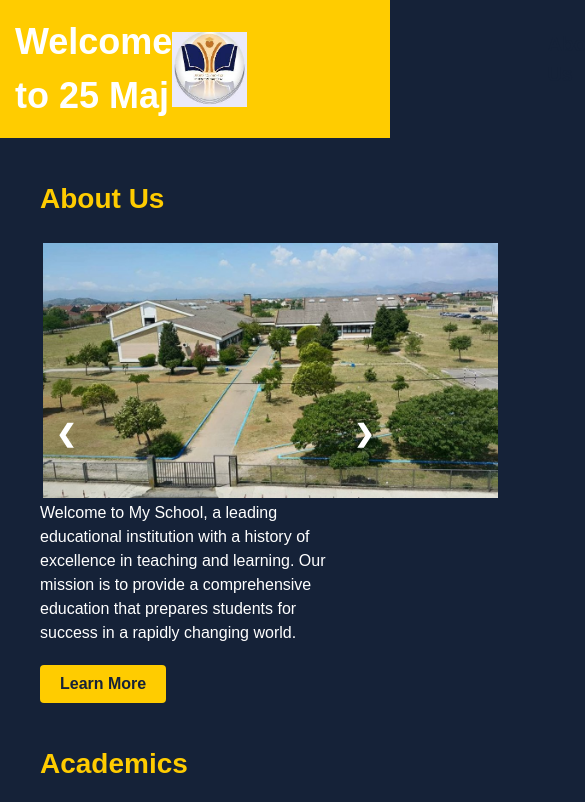
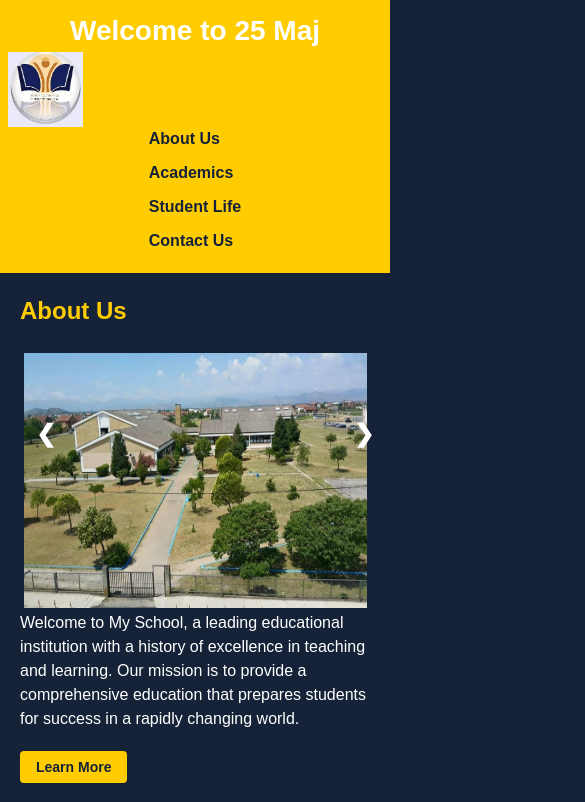
Before and after one commit to MarioGJ5/25-Maj, a plain HTML site: page index.html in a window 390 px wide. Shown: the top 802 px of the page, 585 px wide, since content can reach past the window. Drawn offline with Linux system fonts and the light colour scheme.

Commit message:
Update index.html

```diff
--- a/index.html
+++ b/index.html
@@ -231,6 +231,70 @@ img {
   padding-right: 375px;
   margin-right: auto
 }
+.mySlides img {
+  max-width: 100%;
+}
+
+@media only screen and (max-width: 600px) {
+  /* Header styles */
+  header {
+    flex-direction: column;
+    align-items: center;
+    padding: 10px;
+  }
+
+  nav ul {
+    flex-direction: column;
+
+  }
+
+  nav li {
+    margin-right: 0;
+    margin-bottom: 10px;
+  }
+
+  h1 {
+    font-size: 28px;
+  }
+
+  nav a {
+    font-size: 16px;
+  }
+
+  /* Slideshow styles */
+  .slideshow-container {
+    max-width: 100%;
+  }
+
+  .mySlides img {
+    width: 100%;
+  }
+
+  /* Main content styles */
+  main {
+    padding: 20px;
+  }
+
+  h2 {
+    font-size: 24px;
+  }
+
+  button {
+    font-size: 14px;
+    padding: 8px 16px;
+  }
+
+  h3 {
+    font-size: 18px;
+  }
+
+  /* Footer styles */
+  footer {
+    padding: 10px;
+  }
+
+}
+
 
 @-webkit-keyframes fade {
   from {
```
